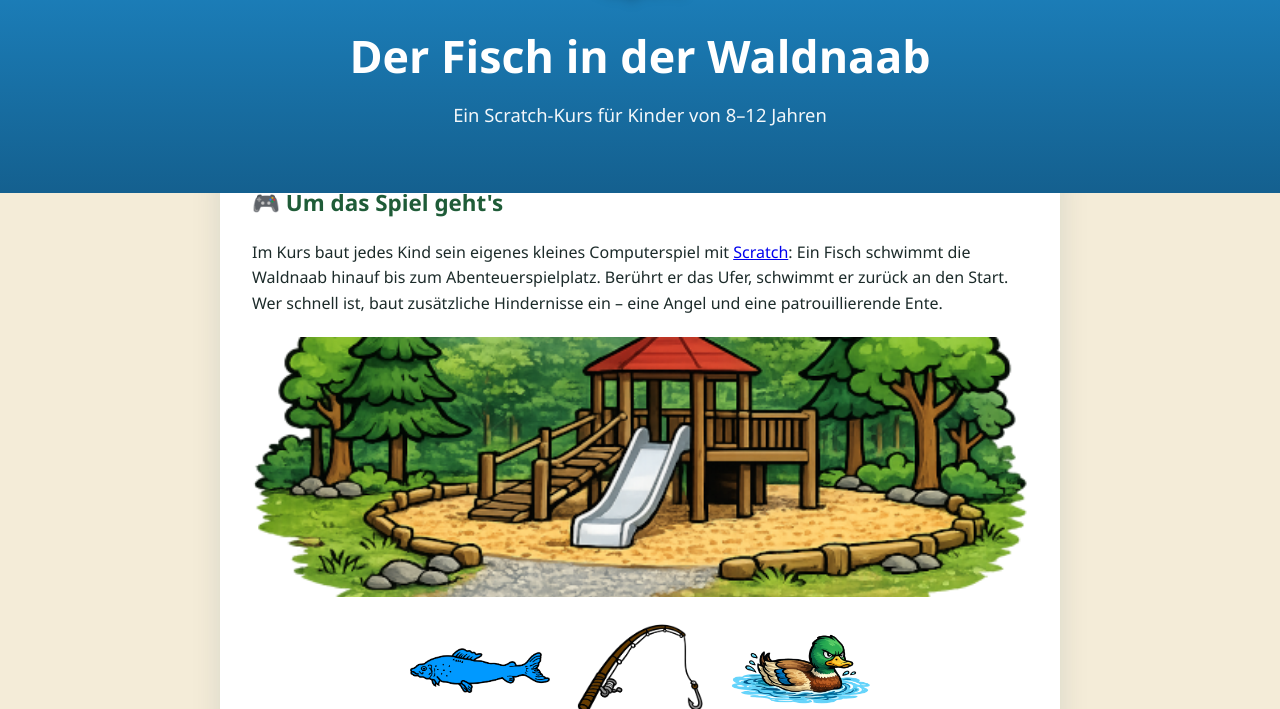
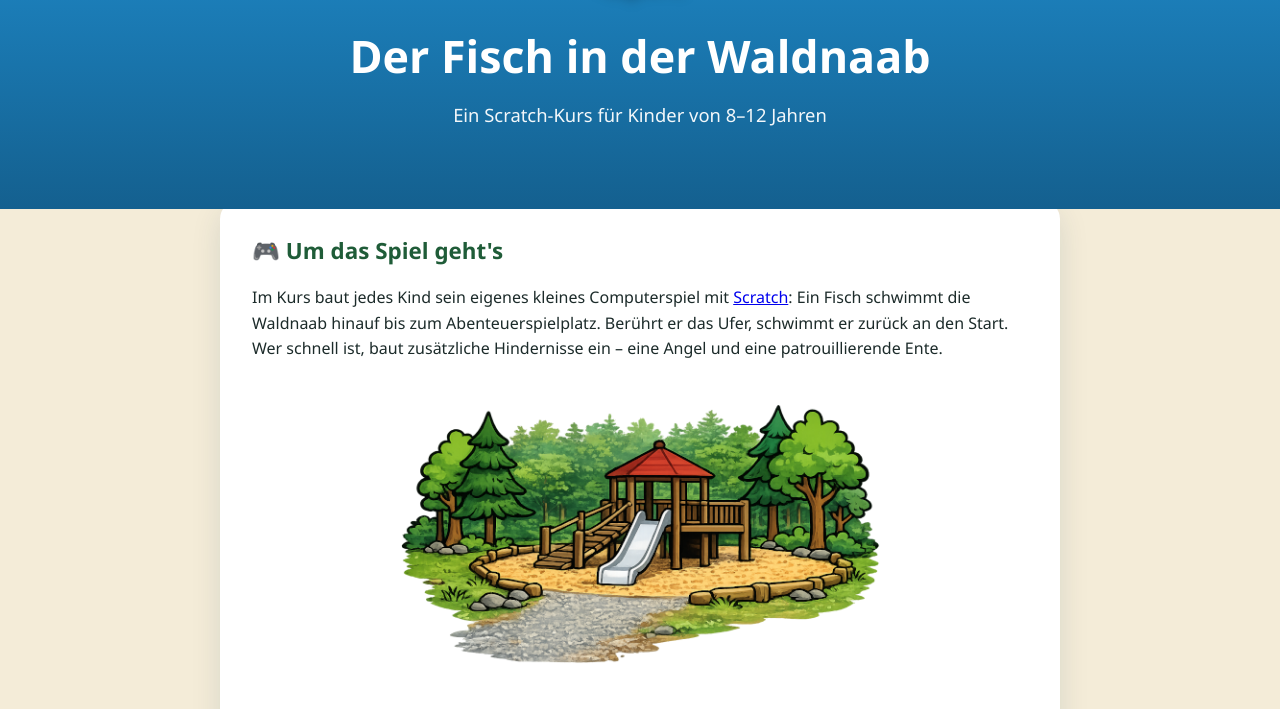
Before and after one commit to JohannesRabauer/scratch-kurs, a plain HTML site: page docs/index.html in a window 1280 px wide. Shown: the part 80-789 px from the top of the page. Drawn offline with Linux system fonts and the light colour scheme.

Commit message:
Fix Pages layout and add links to access cards
Uncrop the playground preview image and add breathing room between
the hero and first section on the course page. Access cards now
also link to the Scratch login and the instructions page.

Co-Authored-By: Claude Sonnet 5 <noreply@anthropic.com>

```diff
--- a/docs/index.html
+++ b/docs/index.html
@@ -31,7 +31,7 @@
   header.hero {
     background: linear-gradient(180deg, var(--water) 0%, var(--water-dark) 100%);
     color: white;
-    padding: 3rem 1.5rem 4rem;
+    padding: 3rem 1.5rem 5rem;
     text-align: center;
     position: relative;
     overflow: hidden;
@@ -57,7 +57,7 @@
 
   main {
     max-width: 880px;
-    margin: -2.5rem auto 0;
+    margin: -0.5rem auto 0;
     padding: 0 1.25rem 3rem;
   }
 
@@ -71,6 +71,7 @@
 
   section.card h2 {
     margin-top: 0;
+    margin-bottom: 1rem;
     color: var(--forest-dark);
     font-size: 1.4rem;
   }
@@ -103,11 +104,12 @@
 
   .playground-banner {
     width: 100%;
-    max-height: 260px;
-    object-fit: cover;
+    max-width: 480px;
+    height: auto;
+    object-fit: contain;
     border-radius: calc(var(--radius) - 6px);
     display: block;
-    margin-top: 1.25rem;
+    margin: 1.25rem auto 0;
   }
 
   .btn {
```
Also changed, not shown: kurs/zugangskarten.html (+18 -1 lines).
